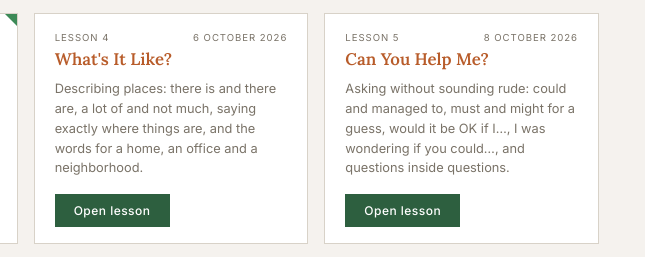
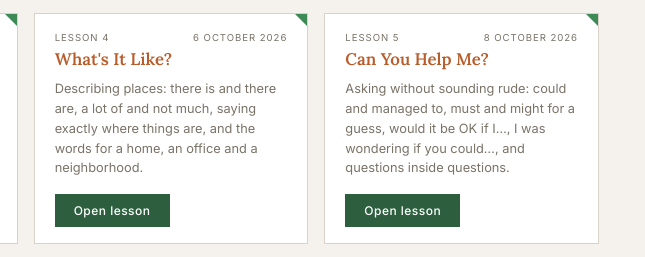
Before and after one commit to FelipeAmorim01/EnglishClasses, a plain HTML site: page Peterson/index.html in a window 1280 px wide. Shown: the part 500-757 px from the top of the page, 469-1114 px from the left. Drawn offline with Linux system fonts and the light colour scheme.

Commit message:
Mark Peterson's October classes (Lessons 4–9) as paid
Co-Authored-By: Claude Opus 5.5 <noreply@anthropic.com>

```diff
--- a/Peterson/index.html
+++ b/Peterson/index.html
@@ -381,36 +381,42 @@
         },
         {
           file: "lesson_plan_4.html",
+          paid: true,
           title: "What's It Like?",
           date: "6 October 2026",
           desc: "Describing places: there is and there are, a lot of and not much, saying exactly where things are, and the words for a home, an office and a neighborhood.",
         },
         {
           file: "lesson_plan_5.html",
+          paid: true,
           title: "Can You Help Me?",
           date: "8 October 2026",
           desc: "Asking without sounding rude: could and managed to, must and might for a guess, would it be OK if I…, I was wondering if you could…, and questions inside questions.",
         },
         {
           file: "lesson_plan_6.html",
+          paid: true,
           title: "Can I Call You Back?",
           date: "13 October 2026",
           desc: "On the phone at work: letters and numbers that don't get misheard, call back and hold on, taking a message with tell and ask, moving a meeting, and by vs. until.",
         },
         {
           file: "lesson_plan_7.html",
+          paid: true,
           title: "Have You Ever …?",
           date: "15 October 2026",
           desc: "Things you've done: have you ever…? and I've never…, just, already and yet, for and since, the verbs that go with the words, and I've been vs. I went.",
         },
         {
           file: "lesson_plan_8.html",
+          paid: true,
           title: "Could I Get the Check?",
           date: "20 October 2026",
           desc: "Eating out and shopping: ordering with I'll have and could I get, too and enough, sending something back politely, trying things on and paying, and I'd like vs. I like.",
         },
         {
           file: "lesson_plan_9.html",
+          paid: true,
           title: "What Have You Been Up To?",
           date: "27 October 2026",
           desc: "The present perfect, second pass: I've been working on… for how long, been vs. gone, so far and in ages, and I've written vs. I've been writing.",
```
